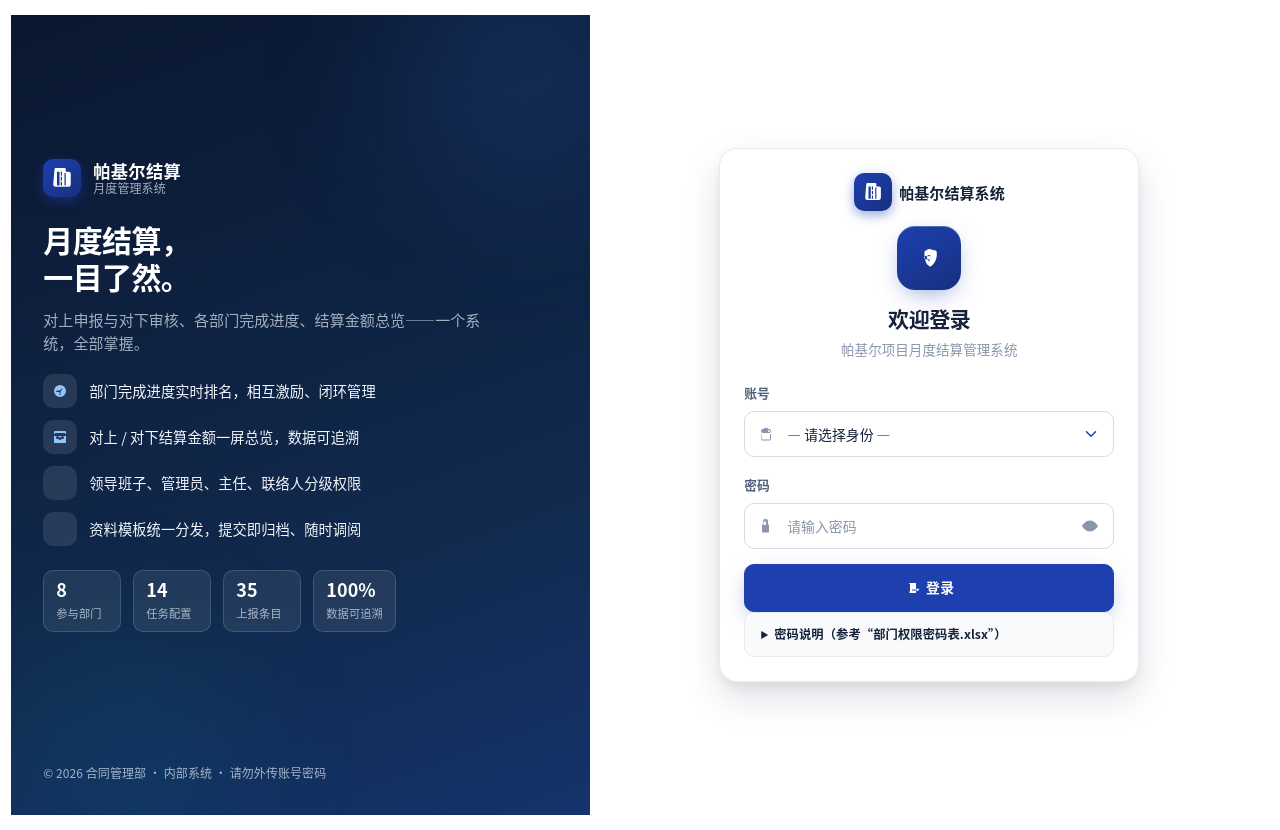
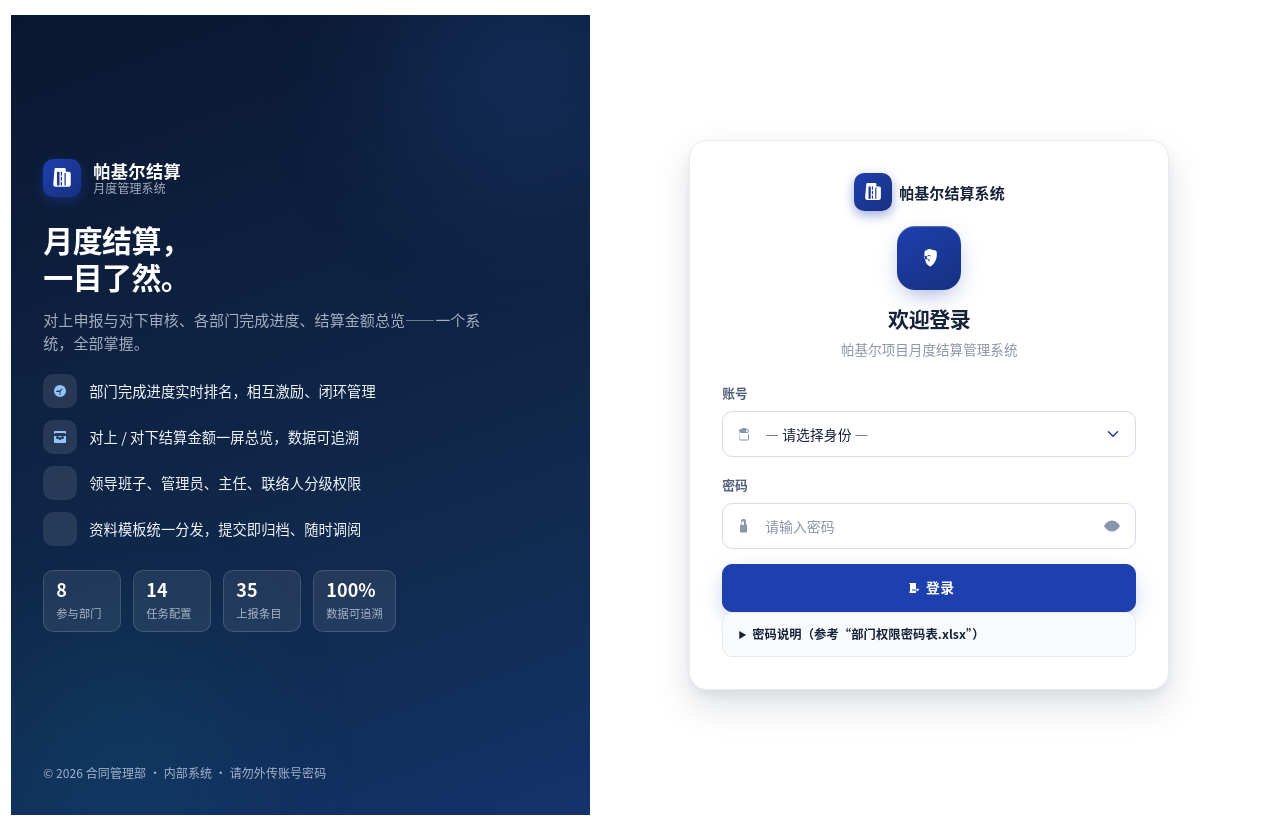
Before and after one commit to Zoey-qi/settlement-system, a Flask app: page /login in a window 1280 px wide. Run offline with Flask 3, Linux system fonts and the light colour scheme; parts of the project's set-up code (start-up, migrations or seed data) failed here and were passed over; some libraries are stand-ins or nearby versions.

Commit message:
style(login): 登录卡片整体放大（max-width 420→480，padding 24→32px）; chore: 补提交.gitignore（会话临时文件不入版本）

```diff
--- a/static/css/style.css
+++ b/static/css/style.css
@@ -761,12 +761,12 @@ a:hover { color: var(--c-primary-hover); }
     background: #fff;
 }
 .auth-card {
-    width: 100%; max-width: 420px;
+    width: 100%; max-width: 480px;
     background: #fff;
     border: 1px solid var(--c-border);
     border-radius: var(--r-xl);
     box-shadow: var(--sh-lg);
-    padding: var(--s-6);
+    padding: var(--s-7);
     animation: authUp .5s cubic-bezier(.2,.7,.2,1) both;
 }
 @keyframes authUp { from { opacity: 0; transform: translateY(18px); } to { opacity: 1; transform: translateY(0); } }
@@ -843,7 +843,7 @@ a:hover { color: var(--c-primary-hover); }
     .auth-split--light { flex-direction: column; }
     .auth-split--light .auth-aside { display: none; }
     .auth-split--light .auth-main { padding: var(--s-5); }
-    .auth-split--light .auth-card { max-width: 460px; }
+    .auth-split--light .auth-card { max-width: 480px; padding: var(--s-6); }
     .auth-split--light .auth-card .auth-logo-mobile { display: flex; }
 }
 
```
Also changed, not shown: 1 other file.
